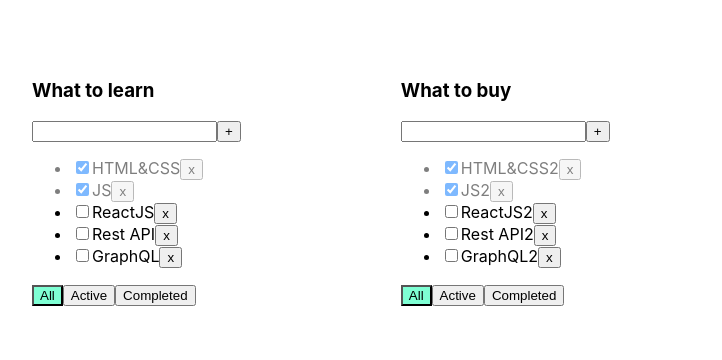
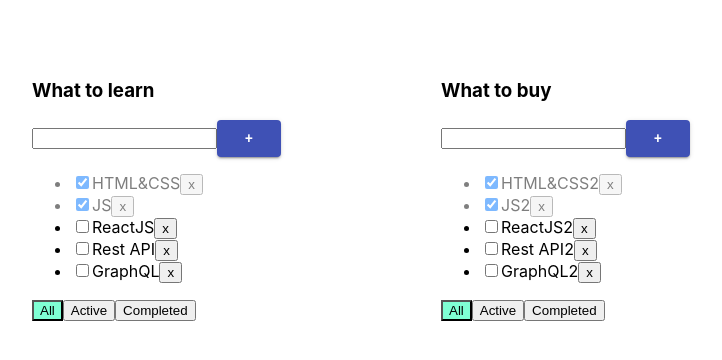
Before and after one commit to Lam1ro4eQ/todolist, a React (Create React App) app: page / in a window 1280 px wide. Shown: the top 360 px of the page, without its empty margins (28-750 px from the left). Built offline with nearby package versions, Linux system fonts and the light colour scheme.

Commit message:
todolists

```diff
--- a/src/FullInput.tsx
+++ b/src/FullInput.tsx
@@ -1,4 +1,5 @@
 import React, {ChangeEvent, KeyboardEvent, useRef, useState} from 'react';
+import {Button} from "@material-ui/core";
 
 type FullInputPropsType = {
     callBack: (newTitle: string) => void
@@ -23,6 +24,7 @@ export const FullInput = (props: FullInputPropsType) => {
     const addTask = () => {
         if(myRef.current) {
             props.callBack(myRef.current.value)
+            myRef.current.value = ''
         }
     };
 
@@ -41,7 +43,7 @@ export const FullInput = (props: FullInputPropsType) => {
             <input ref={myRef}
                    onKeyPress={keyPressAddTask}
                    className={error ? "error" : ""}/>
-            <button onClick={addTask}>+</button>
+            <Button onClick={addTask} variant={'contained'} color={'primary'}>+</Button>
             {error && <div className="error-message">{error}</div>}
         </div>
     );
```
Also changed, not shown: package.json (+6 -4 lines), 1 other file (tests, documents, lock files or other folders).
